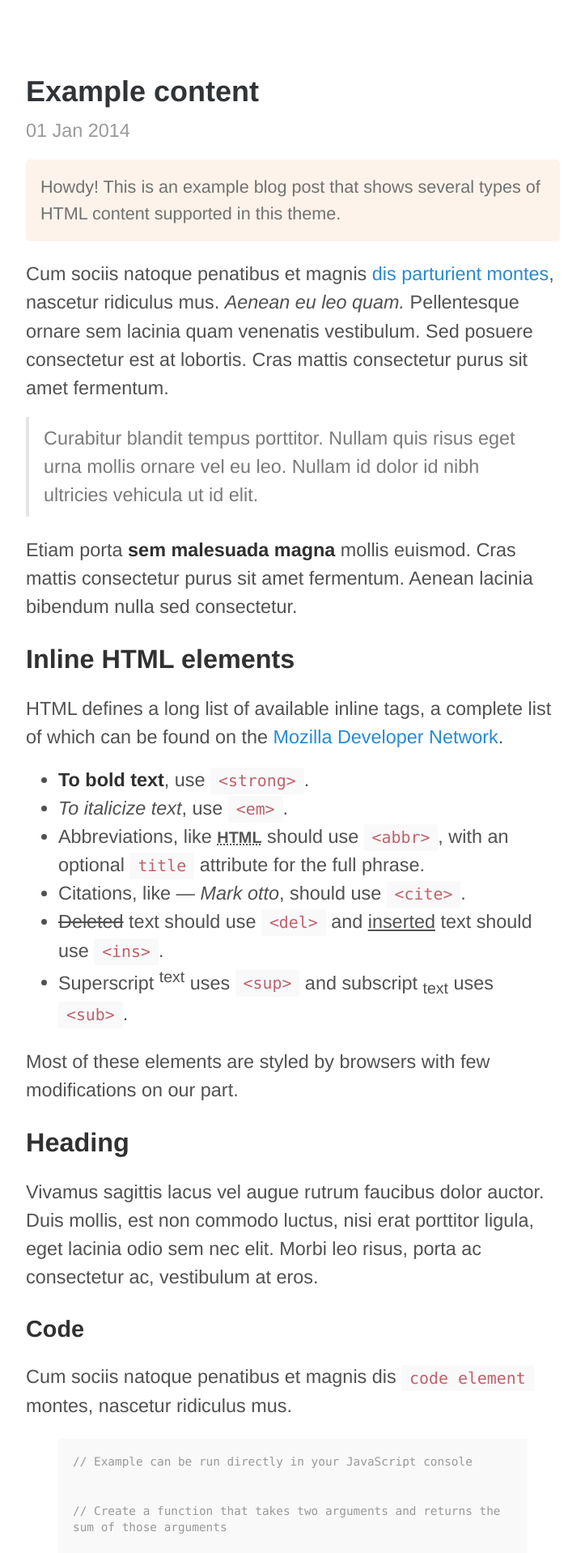
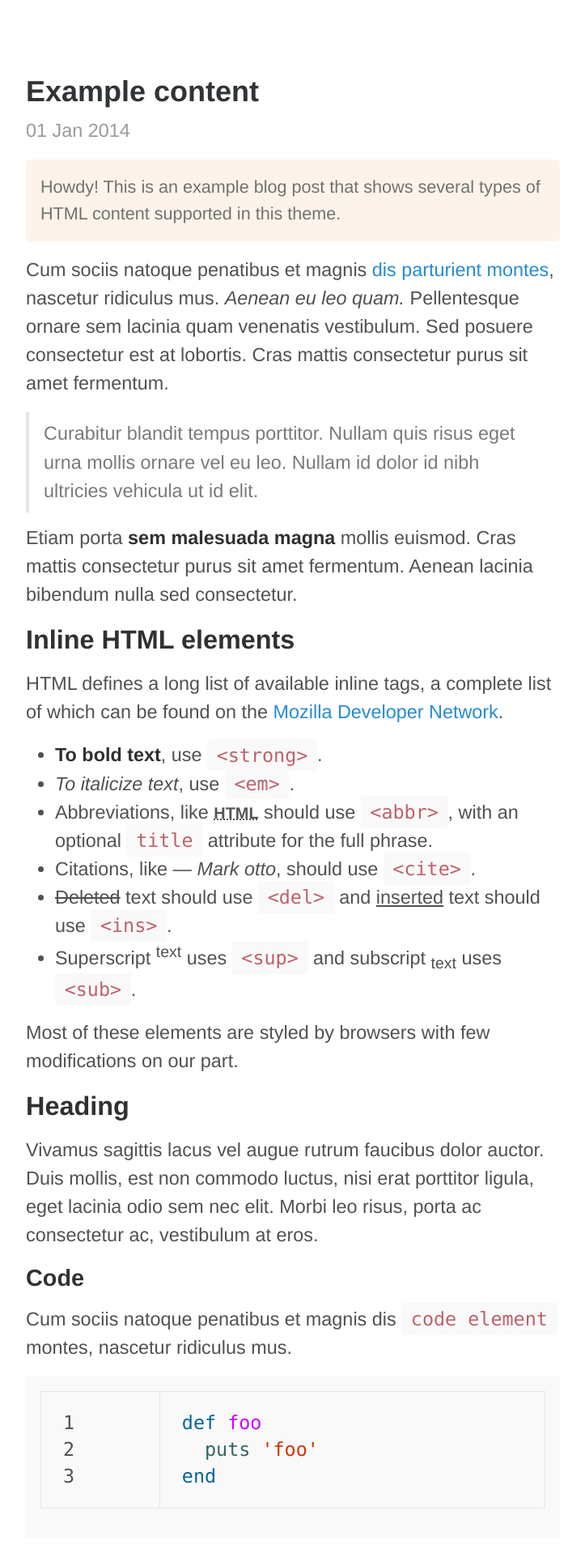
Before and after one commit to BryanSchuetz/culture-namer, a Jekyll site: the page built from _posts/2014-01-01-example-content.md, in a window 1280 px wide. Shown: the top 1918 px of the page at 81% size, without its empty margins (278-1001 px from the left). Built offline with Jekyll 4.4.1, drawn with Linux system fonts in a browser that asks for light colours; Markdown is read by kramdown in place of the engine named in the settings; comment, search, counter and statistics services are not loaded; some of the changed text lies outside the part shown.

Commit message:
configuring code highlighting

```diff
--- a/_altconfig.yml
+++ b/_altconfig.yml
@@ -3,7 +3,7 @@
 
 # Dependencies
 markdown:         redcarpet
-highlighter:      true
+highlighter:      pygments
 destination:      ./build
 permalink:        pretty
 paginate:         1
--- a/_config.yml
+++ b/_config.yml
@@ -1,7 +1,7 @@
 #### Remember when pushing to gh-pages run build directly to use the proper config file
 # Dependencies
 markdown:         redcarpet
-highlighter:      true
+highlighter:      pygments
 destination:      ./build
 permalink:        pretty
 paginate:         1
--- a/_posts/2014-01-01-example-content.md
+++ b/_posts/2014-01-01-example-content.md
@@ -34,16 +34,10 @@ Vivamus sagittis lacus vel augue rutrum faucibus dolor auctor. Duis mollis, est
 ### Code
 
 Cum sociis natoque penatibus et magnis dis `code element` montes, nascetur ridiculus mus.
-
-{% highlight js %}
-// Example can be run directly in your JavaScript console
-
-// Create a function that takes two arguments and returns the sum of those arguments
-var adder = new Function("a", "b", "return a + b");
-
-// Call the function
-adder(2, 6);
-// > 8
+{% highlight ruby linenos %}
+def foo
+  puts 'foo'
+end
 {% endhighlight %}
 
 Aenean lacinia bibendum nulla sed consectetur. Etiam porta sem malesuada magna mollis euismod. Fusce dapibus, tellus ac cursus commodo, tortor mauris condimentum nibh, ut fermentum massa.
--- a/assets/_sass/reset.scss
+++ b/assets/_sass/reset.scss
@@ -4,8 +4,13 @@
   box-sizing: border-box;
 }
 
-html,
-body {
+* {
   margin: 0;
   padding: 0;
 }
+ul, ol, dl{
+  margin-left: 2rem;
+  li{
+    list-style-position: outside;
+  }
+}
--- a/assets/_sass/syntax.scss
+++ b/assets/_sass/syntax.scss
@@ -5,7 +5,6 @@ pre {
 }
 code {
   padding: .25em .5em;
-  font-size: 85%;
   color: #bf616a;
   background-color: #f9f9f9;
   border-radius: 3px;
@@ -15,7 +14,6 @@ pre {
   margin-top: 0;
   margin-bottom: 1rem;
   padding: 1rem;
-  font-size: .8rem;
   line-height: 1.4;
   white-space: pre;
   white-space: pre-wrap;
```
